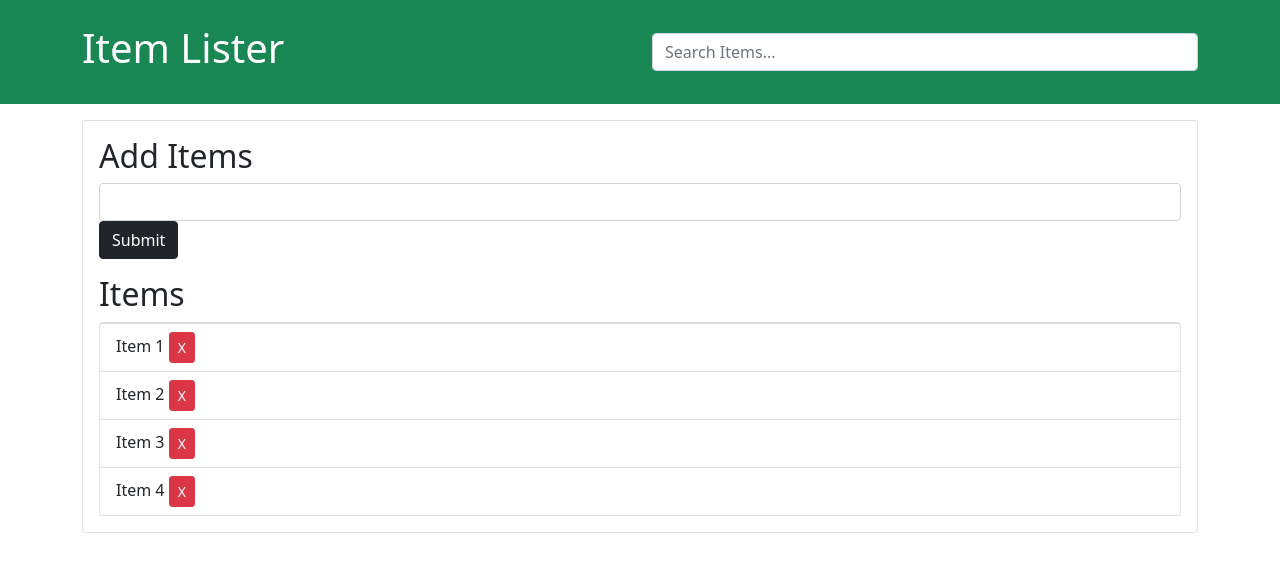
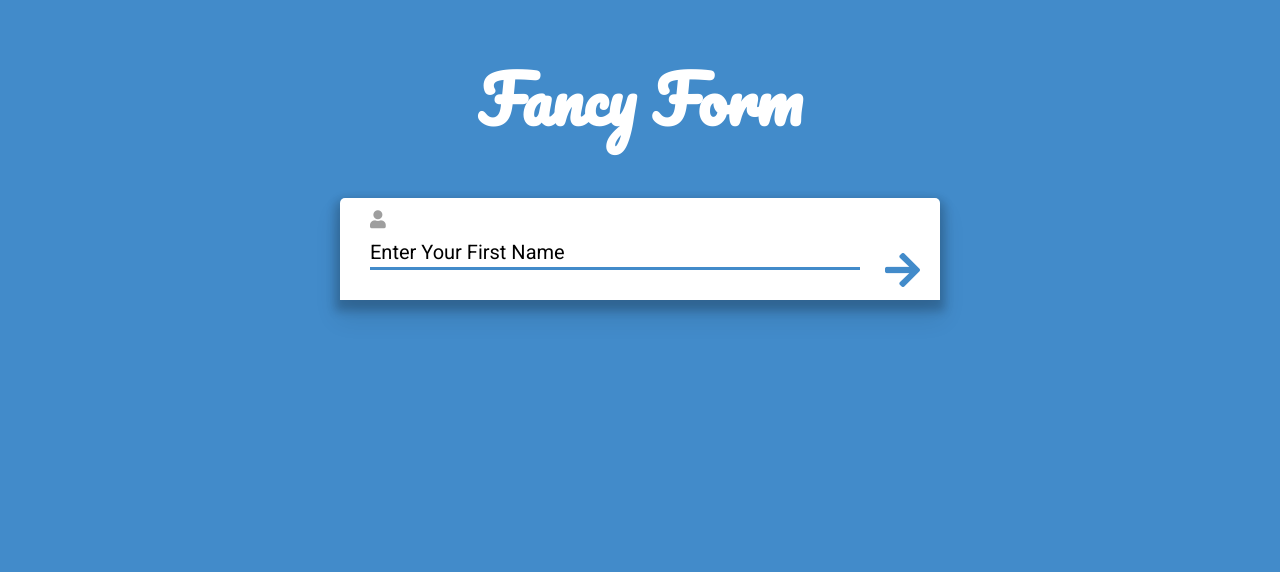
Before and after one commit to KrishnaDave-hub/JavaScript-Programs, a plain HTML site: page index.html in a window 1280 px wide. Drawn offline with nearby package versions, Linux system fonts and the light colour scheme.

Commit message:
Fancy Form

```diff
--- a/index.html
+++ b/index.html
@@ -1,56 +1,32 @@
 <!DOCTYPE html>
 <html lang="en">
-
   <head>
-        <meta charset="UTF-8">
-        <meta http-equiv="X-UA-Compatible" content="IE=edge">
-        <meta name="viewport" content="width=device-width, initial-scale=1.0">
-        <title>Item Lister</title>
+    <meta charset="UTF-8" />
+    <meta http-equiv="X-UA-Compatible" content="IE=edge" />
+    <meta name="viewport" content="width=device-width, initial-scale=1.0" />
+    <link
+      rel="stylesheet"
+      href="https://use.fontawesome.com/releases/v5.0.13/css/all.css"
+      integrity="sha384-DNOHZ68U8hZfKXOrtjWvjxusGo9WQnrNx2sqG0tfsghAvtVlRW3tvkXWZh58N9jp"
+      crossorigin="anonymous"
+    />
+    <link rel="stylesheet" href="css/main.css" />
+    <title>Fancy Form</title>
   </head>
-
   <body>
-        <link href="https://cdn.jsdelivr.net/npm/bootstrap@5.0.1/dist/css/bootstrap.min.css" rel="stylesheet"
-            crossorigin="anonymous">
-
-        </head>
-
-        <body>
-            <header id="main-header" class="bg-success text-white p-4 mb-3">
-                <div class="container">
-                    <div class="row">
-                        <div class="col-md-6">
-                            <h1 id="header-title">Item Lister</h1>
+      <div id="container">
+          <h1 class="logo">Fancy Form</h1>
+          <div id="form-box">
+              <i id="prev-btn" class="fas fa-arrow-left"></i>
+              <i id="next-btn" class="fas fa-arrow-right"></i>
+              <div id="input-group">
+                  <input id="input-field" required>
+                  <label id="input-label"></label>
+                  <div id="input-progress"></div>
               </div>
-                        <div class="col-md-6 align-self-center">
-                            <input type="text" class="form-control" id="filter" placeholder="Search Items...">
+              <div id="progress-bar"></div>
           </div>
       </div>
-                </div>
-            </header>
-            <div class="container">
-                <div id="main" class="card card-body">
-                    <h2 class="title">Add Items</h2>
-                    <form id="addForm" class="form-inline mb-3">
-                        <input type="text" class="form-control mr-2" id="item">
-                        <input type="submit" class="btn btn-dark" value="Submit">
-                     </form>
-                    <h2 class="title">Items</h2>
-                    <ul id="items" class="list-group">
-                        <li class="list-group-item">Item 1 <button
-                                class="btn btn-danger btn-sm float-right delete">X</button></li>
-                        <li class="list-group-item">Item 2 <button
-                                class="btn btn-danger btn-sm float-right delete">X</button></li>
-                        <li class="list-group-item">Item 3 <button
-                                class="btn btn-danger btn-sm float-right delete">X</button></li>
-                        <li class="list-group-item">Item 4 <button
-                                class="btn btn-danger btn-sm float-right delete">X</button></li>
-                    </ul>
-                </div>
-            </div>
-
-
-
-            <script src="ItemLister.js"></script>
+      <script src="js/main.js"></script>
   </body>
-
 </html>
--- /dev/null
+++ b/js/main.js
@@ -0,0 +1,151 @@
+// Questions Array
+const questions = [
+  {
+    question: "Enter Your First Name",
+  },
+  {
+    question: "Enter Your Last Name",
+  },
+  {
+    question: "Enter Your Email",
+    pattern: /\S+@\S+\.\S+/,
+  },
+  {
+    question: "Create A Password",
+    type: "password",
+  },
+];
+
+// Transition Time Variable
+const shakeTime = 100;
+const switchTime = 200; //Transition Between Questions
+
+// Init Position At First Question
+let position = 0;
+
+// Init DOM Element
+const formBox = document.getElementById("form-box");
+const nextBtn = document.getElementById("next-btn");
+const prevBtn = document.getElementById("prev-btn");
+const inputGroup = document.getElementById("input-group");
+const inputField = document.getElementById("input-field");
+const inputLabel = document.getElementById("input-label");
+const progress = document.getElementById("progress-bar");
+const inputProgress = document.getElementById("input-progress");
+
+// Events
+// Get Question On DOM Load
+document.addEventListener("DOMContentLoaded", getQuestion);
+// Next Button Click
+nextBtn.addEventListener("click", validate);
+// Input Field Enter Click
+inputField.addEventListener("keyup", (e) => {
+  if (e.keyCode === 13) {
+    validate();
+  }
+});
+
+// Funtions
+// getQuestion function will call the Questions from the array and will add to markup
+function getQuestion() {
+  // Get The Current Question
+  inputLabel.innerHTML = questions[position].question;
+  // Get Current Type
+  inputField.type = questions[position].type || "text";
+  // Get Current Answer
+  inputField.value = questions[position].answer || "";
+  // Focus On Current Element
+  inputField.focus();
+  // Set Progress Bar Width - Variable to Questions Length
+  progress.style.width = (position * 100) / questions.length + "%";
+  // Add User Icon Or Back Arrow
+  prevBtn.className = position ? "fas fa-arrow-left" : "fas fa-user";
+
+  showQuestion();
+}
+
+// Display Question To The User
+function showQuestion() {
+  inputGroup.style.opacity = 1;
+  inputProgress.style.transition = "";
+  inputProgress.style.width = "100%";
+}
+
+// Hide The Question From User
+function hideQuestion() {
+  inputGroup.style.opacity = 0;
+  inputLabel.style.marginLeft = 0;
+  inputProgress.style.width = 0;
+  inputProgress.style.transition = "none";
+  inputGroup.style.border = null;
+}
+
+// Transform To Create Shake Motion
+function transform(x, y) {
+  formBox.style.transform = `translate(${x}px, ${y}px)`;
+}
+
+// Validate Field
+function validate() {
+  // Make sure Pattern Matches If There Any
+  if (!inputField.value.match(questions[position].pattern || /.+/)) {
+    inputFail();
+  } else {
+    inputPass();
+  }
+}
+
+// Input Fail
+function inputFail() {
+  formBox.className = "error";
+  //   Repeat Shake Motion
+  for (let i = 0; i < 6; i++) {
+    setTimeout(transform, shakeTime * i, ((i % 2) * 2 - 1) * 20, 0);
+    setTimeout(transform, shakeTime * 6, 0, 0);
+    inputField.focus();
+  }
+}
+
+// Input Pass
+function inputPass() {
+  formBox.className = "";
+  setTimeout(transform, shakeTime * 0, 0, 10);
+  setTimeout(transform, shakeTime * 1, 0, 0);
+
+  // Store Answers In Array
+  questions[position].answer = inputField.value;
+
+  // Increment The Position To Change The Question
+  position++;
+
+  // If New Question , Hide The Current And Get Next Question
+  if (questions[position]) {
+    hideQuestion();
+    getQuestion();
+  } else {
+    //   Remove If No More Question
+    hideQuestion();
+    formBox.className = "close";
+    progress.style.width = "100%";
+
+    // Form Complete
+    formComplete();
+  }
+}
+// All Fields Complete - Show H1
+function formComplete() {
+  //To see All The Anwer In The Console
+  console.log(questions);
+
+  const h1 = document.createElement("h1");
+  h1.className = "end";
+  h1.appendChild(
+    document.createTextNode(
+      `Thank You ${questions[0].answer}. You Have Registered Successfully.`
+    )
+  );
+  setTimeout(() => {
+    formBox.parentElement.appendChild(h1);
+    setTimeout(() => (h1.style.opacity = 1), 50);
+  }, 1000);
+}
--- /dev/null
+++ b/scss/main.scss
@@ -0,0 +1,153 @@
+@import url("https://fonts.googleapis.com/css?family=Pacifico|Roboto");
+
+$primary: #428bca;
+$secondary: lighten($primary, 30%);
+$light:#9e9e9e;
+$error:#ff2d26;
+$progress-height:10px;
+
+body {
+  background-color: $primary;
+  font-family: "Roboto", sans-serif;
+  margin: 0;
+}
+
+h1.logo {
+  color: #fff;
+  font-family: "Pacifico", cursive;
+  font-size: 4em;
+}
+
+h1.end{
+  position: relative;
+  color: #fff;
+  opacity: 0;
+  transition: .8s ease-in-out;
+}
+
+#container {
+  height: 100vh;
+  display: flex;
+  flex-direction: column;
+  justify-content: top;
+  align-items: center;
+}
+
+#form-box {
+  background-color: #fff;
+  position: relative;
+  width: 600px;
+  border-top-right-radius: 5px;
+  border-top-left-radius: 5px;
+  box-shadow: 0 16px 24px 2px rgba(0, 0, 0, 0.1),
+    0 6px 10px 5px rgba(0, 0, 0, 0.2);
+  transition: transform 0.1s ease-in-out;
+}
+
+#form-box.close {
+  width: 0;
+  padding: 0;
+  overflow: hidden;
+  transition: 0.8s ease-in-out;
+  box-shadow: 0 16px 24px 2px rgba(0, 0, 0, 0);
+}
+#next-btn {
+  position: absolute;
+  right: 20px;
+  bottom: 10px;
+  font-size: 40px;
+  color: $primary;
+  float: right;
+  cursor: pointer;
+  z-index: 2;
+  &:hover {
+    color: $secondary;
+  }
+}
+#prev-btn {
+  position: absolute;
+  left: 30px;
+  top: 12px;
+  font-size: 18px;
+  color: $light;
+  float: left;
+  cursor: pointer;
+  z-index: 2;
+  &:hover {
+    color: $secondary;
+  }
+}
+
+#input-group{
+    position: relative;
+    padding: 30px 20px 20px 20px;
+    margin: 10px 60px 10px 10px;
+    opacity: 0;
+    transition: opacity .3s ease-in-out;
+
+    input{
+        position: relative;
+        width: 100%;
+        border: none;
+        font-size: 20px;
+        font-weight: bold;
+        outline: 0;
+        background: transparent;
+        box-shadow: none;
+        font-family: 'Noto Sans',sans-serif;
+    }
+
+    #input-label{
+      position: absolute;
+      pointer-events: none;
+      top: 32px;
+      left: 20px;
+      font-size: 20px;
+      transition: .2s ease-in-out;
+    }
+
+    input:valid + #input-label{
+      top: 6px;
+      left: 42px;
+      margin-left: 0 !important;
+      font-size: 11px;
+      font-weight: normal;
+      color: $light;
+  }
+}
+
+#input-progress{
+  border-bottom: 3px solid $primary;
+  width: 0;
+  transition: width .6s ease-in-out;
+}
+
+#progress-bar{
+  position: absolute;
+  background: $secondary;
+  height: $progress-height;
+  width: 0;
+  transition: width .5s ease-in-out;
+}
+
+.close{
+  #next-btn, #prev-btn{
+    color: #fff;
+  }
+}
+
+.error{
+  #input-progress{
+    border-color: $error;
+  }
+
+  #next-btn{
+    color: $error;
+  }
+}
+
+@media (max-width: 600px) {
+  #form-box{
+    width: 80%;
+  }
+}
```
Also changed, not shown: css/main.css (added). Lines whose indentation alone changed are shown as unchanged.
